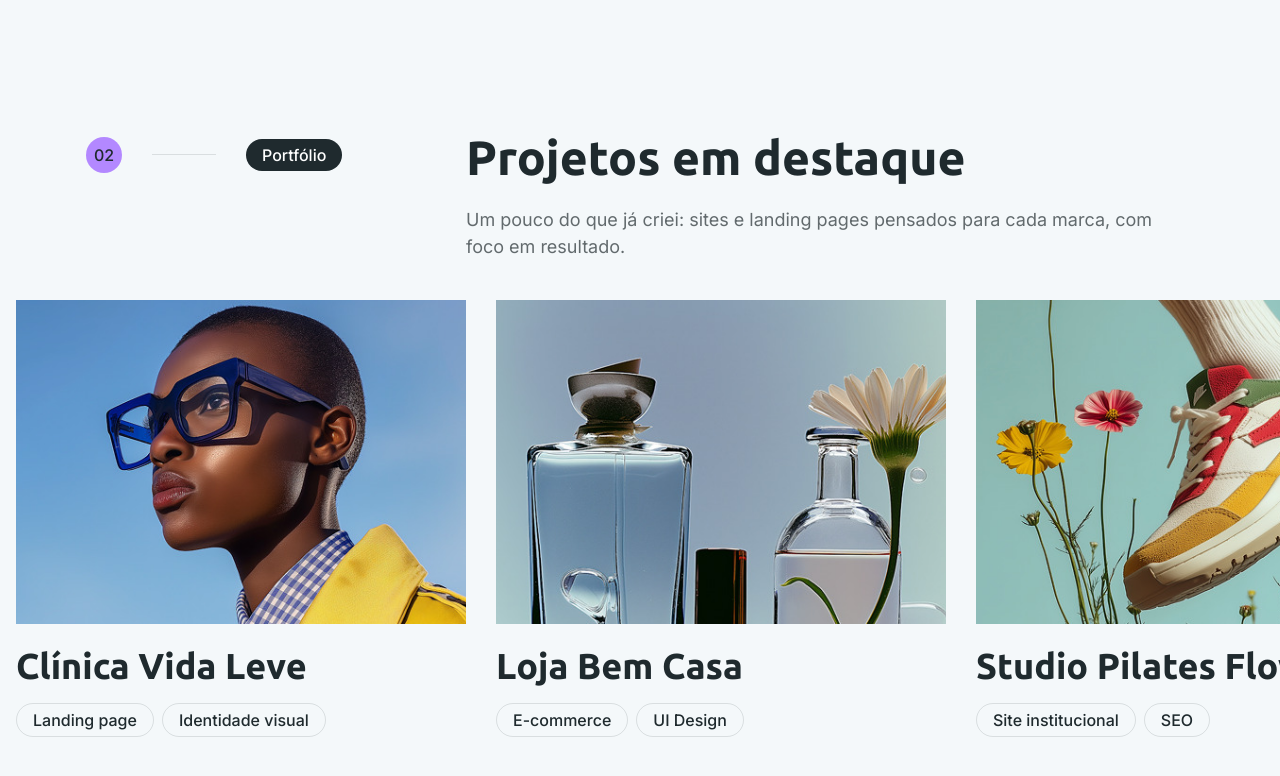
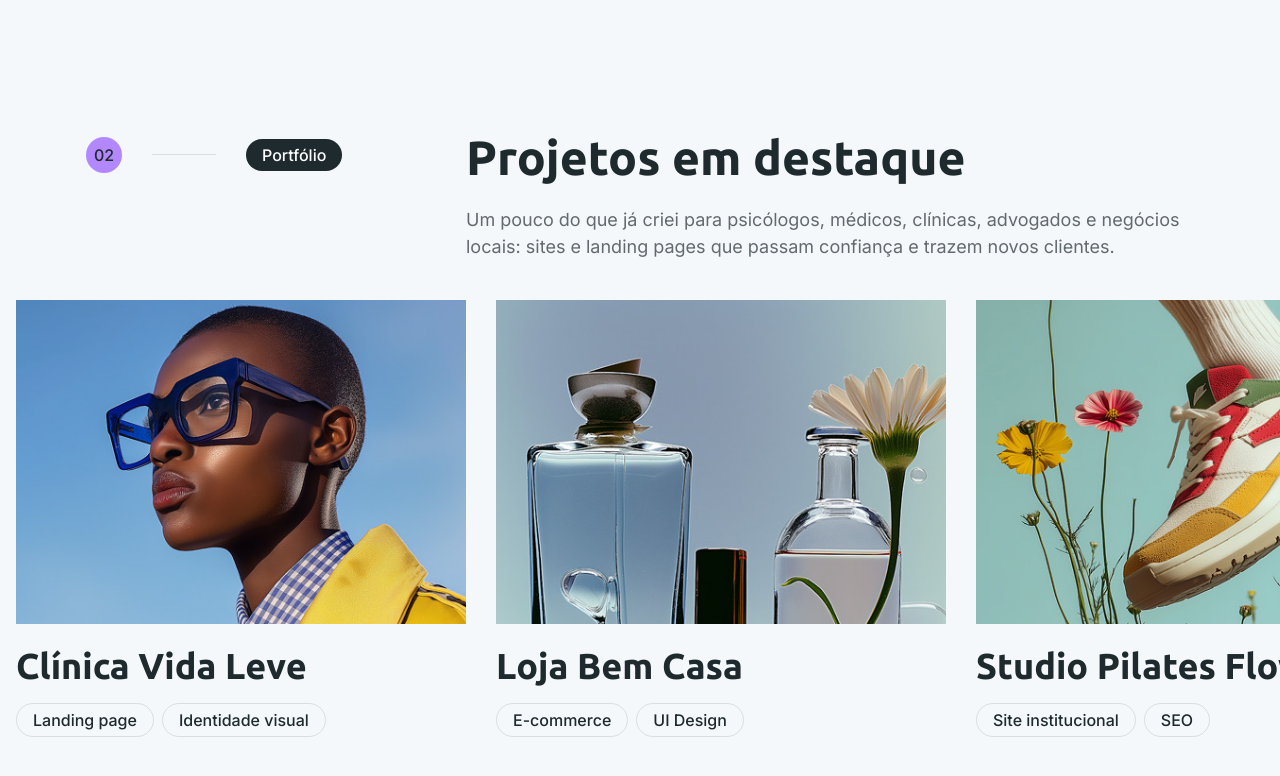
Before and after one commit to leticiatavares0988-create/mariafernanda, a Next.js app: page / in a window 1280 px wide. Shown: the part 1669-2445 px from the top of the page. Built offline with nearby package versions, Linux system fonts and the light colour scheme; some icons are missing.

Commit message:
Portfolio: subtitulo direcionado a profissionais e empresas
Co-Authored-By: Claude Fable 5.1 <noreply@anthropic.com>

```diff
--- a/components/FeaturedProjects.tsx
+++ b/components/FeaturedProjects.tsx
@@ -77,8 +77,8 @@ export default function FeaturedProjects() {
                     <div className="d-flex flex-column gap-6" data-aos="fade-up" data-aos-delay="100"
                       data-aos-duration="1000">
                       <h2 className="mb-0">Projetos em destaque</h2>
-                      <p className="fs-5 mb-0">Um pouco do que já criei: sites e landing pages pensados para cada marca, com foco em
-                        resultado.</p>
+                      <p className="fs-5 mb-0">Um pouco do que já criei para psicólogos, médicos, clínicas, advogados e negócios locais: sites e
+                        landing pages que passam confiança e trazem novos clientes.</p>
                     </div>
                   </div>
                 </div>
```
